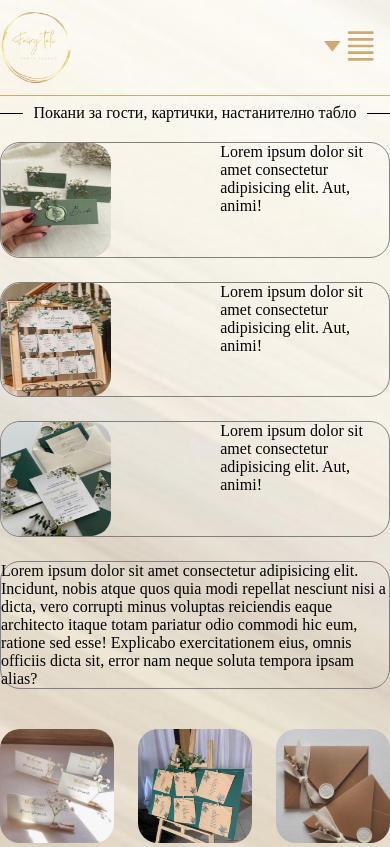
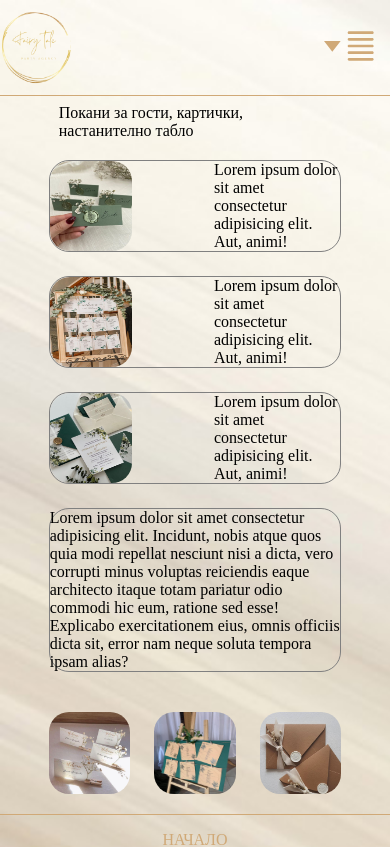
Before and after one commit to dimitrov93/party-agency, a React (Create React App) app: page /cards in a window 390 px wide. Shown: the top 847 px of the page. Built offline with nearby package versions, Linux system fonts and the light colour scheme; a web font is replaced by a local one.

Commit message:
media query for container

```diff
--- a/public/index.html
+++ b/public/index.html
@@ -4,6 +4,7 @@
   <meta charset="UTF-8">
   <meta http-equiv="X-UA-Compatible" content="IE=edge">
   <meta name="viewport" content="width=device-width, initial-scale=1.0">
+
   <link rel="icon" href="./fav.ico" />
 
   <link rel="preconnect" href="https://fonts.googleapis.com">
--- a/src/components/Decoration/decoration.css
+++ b/src/components/Decoration/decoration.css
@@ -81,8 +81,6 @@ img {
 @media only screen and (max-width: 600px) {
     .list__cards {
         grid-template-columns: repeat(1, 1fr);
-        justify-items: center;
-        align-items: center;
     }
 
     .list__cards img {
--- a/src/index.css
+++ b/src/index.css
@@ -7,7 +7,11 @@
   --clr-brown: #d0a977;
   --clr-ligter-brown: #e3c7a2;
 
-  --trans: all 400ms ease
+  --trans: all 400ms ease;
+
+  --container-width-lg: 75%;
+  --container-width-md: 86%;
+  --container-width-sm: 90%;
 }
 
 html {
@@ -71,7 +75,7 @@ body {
 }
 
 .container {
-  max-width: 1260px;
+  max-width: var(--container-width-lg);
   background-color: transparent;
   margin: 0 auto;
   margin-top: 0.5rem;
@@ -199,3 +203,19 @@ body {
   transition: var(--trans);
   cursor: pointer;
 }
+
+@media screen and (max-width: 1024px) {
+  .container {
+      width: var(--container-width-md);
+  }
+
+}
+
+/* ========== MEDIA QUERIES (SMALL DEVICES)  ========== */
+
+@media screen and (max-width: 600px) {
+  .container {
+      width: var(--container-width-sm);
+  }
+
+}
```
